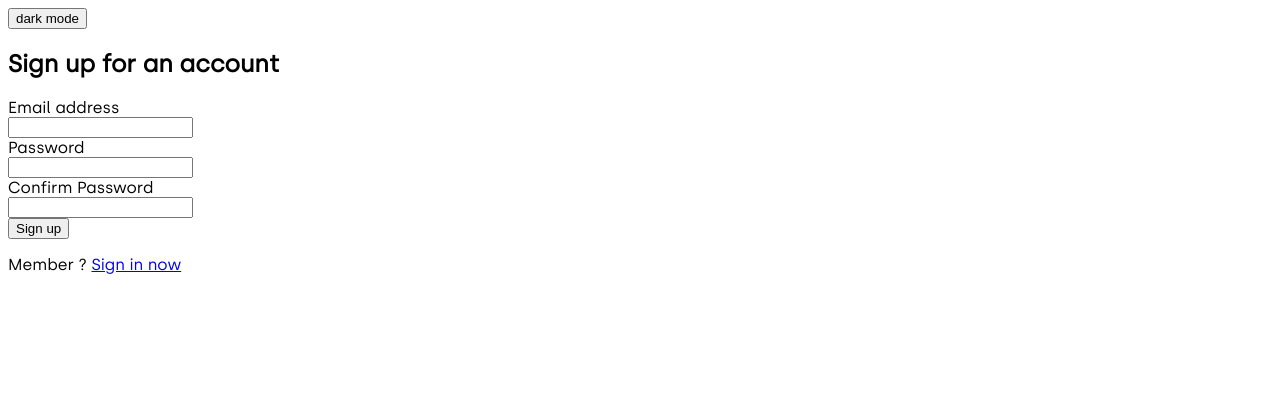
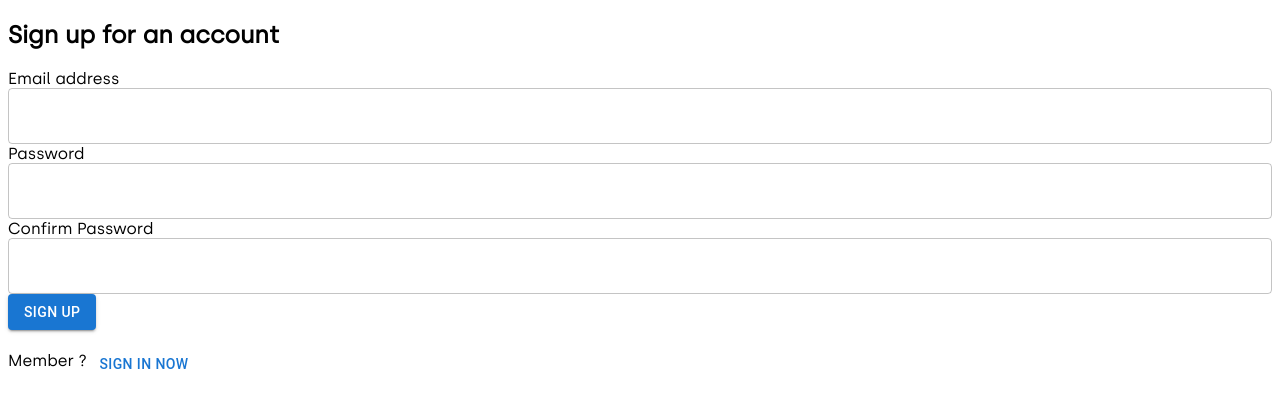
Before and after one commit to mattaiod/final-catchup-esgi, a React (Vite) app in the folder frontend/: page /Signup in a window 1280 px wide. Shown: the top 408 px of the page. Built offline with nearby package versions, Linux system fonts and the light colour scheme.

Commit message:
Update frontend dependencies and refactor code

```diff
--- a/frontend/src/components/core/Input.tsx
+++ /dev/null
@@ -1,30 +0,0 @@
-type InputProps = {
-  id?: string;
-  name: string;
-  type: string;
-  autoComplete?: string;
-  required?: boolean;
-  classAdd?: string | undefined | null;
-};
-
-const Input = ({ id = '', name, type, autoComplete = '', required = false, classAdd = '' }: InputProps) => {
-  let allClasses =
-    'block w-full rounded-md border-0 py-1.5 text-gray-900 shadow-sm dark:bg-grey bg:white ring-1 ring-inset ring-gray-300 placeholder:text-gray-400 focus:ring-2 focus:ring-inset focus:ring-indigo-600 sm:text-sm sm:leading-6';
-
-  if (classAdd) {
-    allClasses = allClasses + ' ' + classAdd;
-  }
-
-  return (
-    <input
-      id={id || ''}
-      name={name}
-      type={type}
-      autoComplete={autoComplete ?? ''}
-      required={required}
-      className={allClasses}
-    />
-  );
-};
-
-export default Input;
--- a/frontend/src/components/layout/DashboardHeader.tsx
+++ b/frontend/src/components/layout/DashboardHeader.tsx
@@ -1,7 +1,7 @@
 import Button from '../core/Button';
 import Dropdown from '../core/Dropdown';
 import i18n from '@/i18n';
-import useDarkMode from '@/hooks/useDarkMode';
+//import useDarkMode from '@/hooks/useDarkMode';
 import { useTranslation } from 'react-i18next';
 
 const DashboardHeader = ({
@@ -13,7 +13,7 @@ const DashboardHeader = ({
 }) => {
   const { t } = useTranslation();
 
-  const { toggleDark } = useDarkMode();
+  //const { toggleDark } = useDarkMode();
 
   function changeLang(lang: string) {
     i18n.changeLanguage(lang);
@@ -54,13 +54,6 @@ const DashboardHeader = ({
       </form>
 
       <div className="flex items-center space-x-4 rtl:space-x-reverse text-slate-600 dark:text-white">
-        <button
-          onClick={toggleDark}
-          aria-label="dark mode"
-          className="text-xl cursor-pointer i-solar-sun-2-bold-duotone dark:i-solar-moon-bold-duotone text-secondary-600"
-        >
-          <span className="sr-only">dark mode</span>
-        </button>
         <div className="flex">
           <Dropdown
             renderTrigger={(onClick) => (
--- a/frontend/src/layouts/AuthLayout.tsx
+++ b/frontend/src/layouts/AuthLayout.tsx
@@ -1,19 +1,9 @@
-import useDarkMode from '@/hooks/useDarkMode';
 import React, { useState } from 'react';
 
 export default function DashboardLayout(props: { children: React.ReactNode }) {
-  const { toggleDark } = useDarkMode();
-
   return (
     <div className="h-full">
       <div className="flex flex-col w-full overflow-x-hidden text-slate-700 dark:text-slate-50 bg-gray-50 dark:bg-slate-800">
-        <button
-          onClick={toggleDark}
-          aria-label="dark mode"
-          className="text-xl cursor-pointer i-solar-sun-2-bold-duotone dark:i-solar-moon-bold-duotone text-secondary-600"
-        >
-          <span className="sr-only">dark mode</span>
-        </button>
         <div className={`w-full  relative transition-padding duration-700 pl-0 md:pl-16 rtl:pl-0 md:rtl:pr-16`}>
           <main className="w-full pt-20 ps-8  text-slate-600 dark:text-slate-50 min-h-screen">
             <div className="flex min-h-full flex-1 flex-col justify-center px-6 py-12 lg:px-8">{props.children}</div>
--- a/frontend/src/pages/Login.tsx
+++ b/frontend/src/pages/Login.tsx
@@ -1,5 +1,6 @@
-import Input from '@/components/core/Input';
 import AuthLayout from '@/layouts/AuthLayout';
+import TextField from '@mui/material/TextField';
+import Button from '@mui/material/Button';
 
 export default function Login() {
   function onSubmit(event: React.FormEvent<HTMLFormElement>) {
@@ -25,7 +26,15 @@ export default function Login() {
               Email address
             </label>
             <div className="mt-2">
-              <Input id="email" name="email" type="email" autoComplete="email" required />
+              <TextField
+                id="email"
+                name="email"
+                type="email"
+                autoComplete="email"
+                required
+                fullWidth
+                variant="outlined"
+              />
             </div>
           </div>
 
@@ -35,31 +44,36 @@ export default function Login() {
                 Password
               </label>
               <div className="text-sm">
-                <a href="#" className="font-semibold text-indigo-600 hover:text-indigo-500">
+                <Button href="#" variant="text">
                   Forgot password?
-                </a>
+                </Button>
               </div>
             </div>
             <div className="mt-2">
-              <Input id="password" name="password" type="password" autoComplete="current-password" required />
+              <TextField
+                id="password"
+                name="password"
+                type="password"
+                autoComplete="current-password"
+                required
+                fullWidth
+                variant="outlined"
+              />
             </div>
           </div>
 
           <div>
-            <button
-              type="submit"
-              className="flex w-full justify-center rounded-md bg-indigo-600 px-3 py-1.5 text-sm font-semibold leading-6 text-white shadow-sm hover:bg-indigo-500 focus-visible:outline focus-visible:outline-2 focus-visible:outline-offset-2 focus-visible:outline-indigo-600"
-            >
+            <Button variant="contained" className="flex w-full justify-center">
               Sign in
-            </button>
+            </Button>
           </div>
         </form>
 
         <p className="mt-10 text-center text-sm text-gray-500">
           Not a member?{' '}
-          <a href="/signup" className="font-semibold leading-6 text-indigo-600 hover:text-indigo-500">
+          <Button href="/signup" variant="text">
             Sign up now
-          </a>
+          </Button>
         </p>
       </div>
     </AuthLayout>
--- a/frontend/src/pages/Signup.tsx
+++ b/frontend/src/pages/Signup.tsx
@@ -1,7 +1,8 @@
-import Input from '@/components/core/Input';
 import AuthLayout from '@/layouts/AuthLayout';
+import TextField from '@mui/material/TextField';
+import Button from '@mui/material/Button';
 
-export default function Login() {
+export default function Signup() {
   function onSubmit(event: React.FormEvent<HTMLFormElement>) {
     event.preventDefault();
     const form = event.currentTarget;
@@ -34,7 +35,15 @@ export default function Login() {
               Email address
             </label>
             <div className="mt-2">
-              <Input id="email" name="email" type="email" autoComplete="email" required />
+              <TextField
+                id="email"
+                name="email"
+                type="email"
+                autoComplete="email"
+                required
+                fullWidth
+                variant="outlined"
+              />
             </div>
           </div>
 
@@ -45,7 +54,15 @@ export default function Login() {
               </label>
             </div>
             <div className="mt-2">
-              <Input id="password" name="password" type="password" autoComplete="current-password" required />
+              <TextField
+                id="password"
+                name="password"
+                type="password"
+                autoComplete="current-password"
+                required
+                fullWidth
+                variant="outlined"
+              />
             </div>
           </div>
 
@@ -59,25 +76,29 @@ export default function Login() {
               </label>
             </div>
             <div className="mt-2">
-              <Input id="confirmPassword" name="confirmPassword" type="password" required />
+              <TextField
+                id="confirmPassword"
+                name="confirmPassword"
+                type="password"
+                required
+                fullWidth
+                variant="outlined"
+              />
             </div>
           </div>
 
           <div>
-            <button
-              type="submit"
-              className="flex w-full justify-center rounded-md bg-indigo-600 px-3 py-1.5 text-sm font-semibold leading-6 text-white shadow-sm hover:bg-indigo-500 focus-visible:outline focus-visible:outline-2 focus-visible:outline-offset-2 focus-visible:outline-indigo-600"
-            >
+            <Button variant="contained" className="flex w-full justify-center">
               Sign up
-            </button>
+            </Button>
           </div>
         </form>
 
         <p className="mt-10 text-center text-sm text-gray-500">
           Member ?{' '}
-          <a href="/login" className="font-semibold leading-6 text-indigo-600 hover:text-indigo-500">
+          <Button href="/login" variant="text">
             Sign in now
-          </a>
+          </Button>
         </p>
       </div>
     </AuthLayout>
```
Also changed, not shown: frontend/package.json (+7 -1 lines), 1 other file (tests, documents, lock files or other folders).
